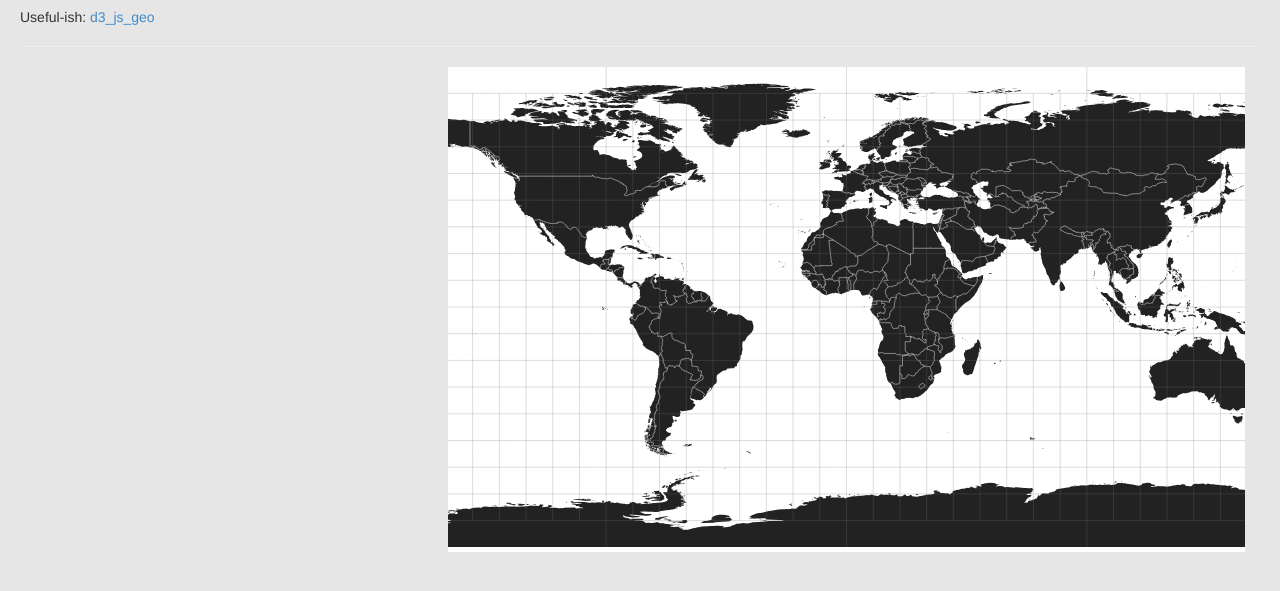
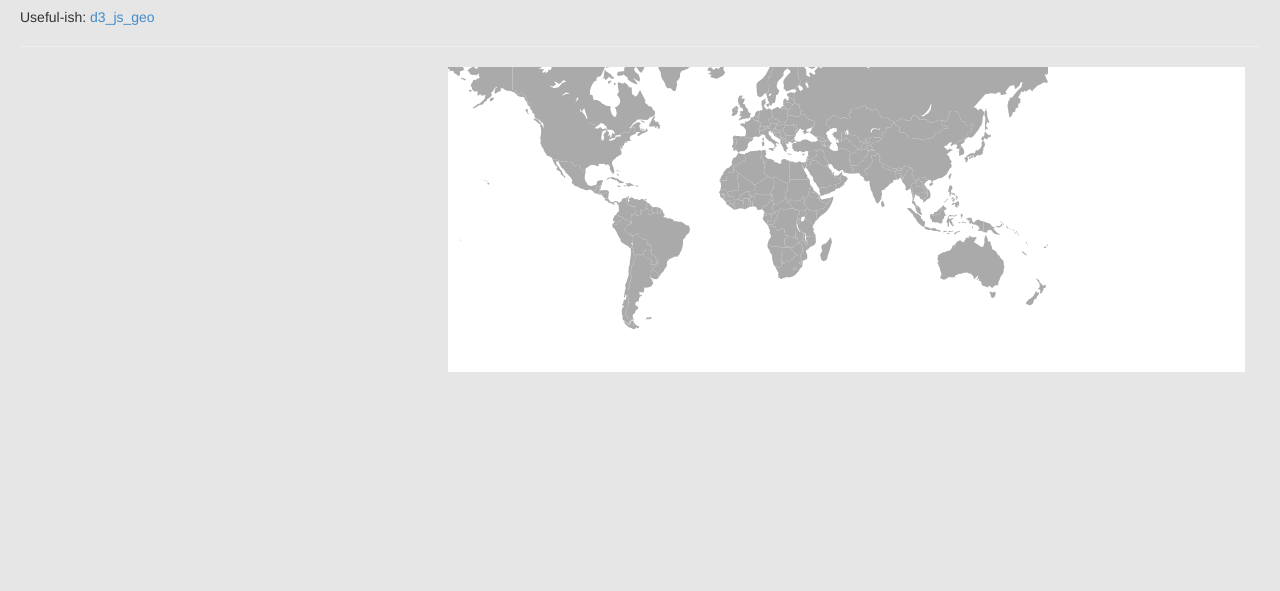
Before and after one commit to AmericanRedCross/IROC_d3, a plain HTML site: page index.html in a window 1280 px wide. Shown: the part 103-694 px from the top of the page. Drawn offline with nearby package versions, Linux system fonts and the light colour scheme.

Commit message:
learning d3

```diff
--- a/css/custom.css
+++ b/css/custom.css
@@ -7,21 +7,3 @@ body{
 .div-map{
   background-color: #ffffff;
 }
-
-
-.graticule {
-  fill: none;
-  stroke: #777;
-  stroke-width: .5px;
-  stroke-opacity: .5;
-}
-
-.land {
-  fill: #222;
-}
-
-.boundary {
-  fill: none;
-  stroke: #fff;
-  stroke-width: .5px;
-}
--- a/index.html
+++ b/index.html
@@ -38,7 +38,6 @@
     <script src="http://ajax.googleapis.com/ajax/libs/jquery/1.10.2/jquery.min.js"></script>
     <script src="js/bootstrap.min.js"></script>
     <script src="js/d3.v3.min.js"></script>
-    <script src="http://d3js.org/d3.v3.min.js" charset="utf-8"></script>
     <script src="js/topojson.v1.min.js"></script>
     <script src="js/main.js"></script>
 
--- a/js/main.js
+++ b/js/main.js
@@ -1,41 +1,38 @@
+var worldCollection = [];
 
-function drawMap(){
-    var width = $('.col-sm-8').width(),
-        height = 480;
 
-    var projection = d3.geo.equirectangular()
-        .scale(153)
-        .translate([width / 2, height / 2])
-        .precision(.1);
+    var width = 600,
+        height = 300;
+
+    var projection = d3.geo.mercator()
+      .scale((width + 1) / 2 / Math.PI)
+      .translate([width / 2, height / 2])
+      .precision(.1);
 
     var path = d3.geo.path()
-        .projection(projection);
+      .projection(projection);
 
     var graticule = d3.geo.graticule();
 
     var svg = d3.select("#map1").append("svg")
-        .attr("width", width)
-        .attr("height", height);
+      .attr("width", width)
+      .attr("height", height);
 
-    svg.append("path")
-        .datum(graticule)
-        .attr("class", "graticule")
-        .attr("d", path);
 
-    d3.json("../data/world-50m.json", function(error, world) {
-      svg.insert("path", ".graticule")
-          .datum(topojson.feature(world, world.objects.land))
-          .attr("class", "land")
-          .attr("d", path);
-
-      svg.insert("path", ".graticule")
-          .datum(topojson.mesh(world, world.objects.countries, function(a, b) { return a !== b; }))
-          .attr("class", "boundary")
-          .attr("d", path);
+    d3.json("../data/worldcountries.json", function(world){
+      worldCollection = world;
+      feature = svg.selectAll("path")
+        .data(world.features)
+        .enter().append("path")
+        .attr('country_name', function(d){return d.properties.name;})
+        .attr('country_centroid', function(d){return path.centroid(d)})
+        .attr('fill', '#aaaaaa')
+        .attr("d", path)
+        .on("click", clicked)
+        .style('stroke', '#fff;');
     });
 
-    d3.select(self.frameElement).style("height", height + "px");
-}
+    function clicked(x) {
+      console.log(path.centroid(x));
 
-
-drawMap();
+    }
```
Also changed, not shown: 2 other files.
